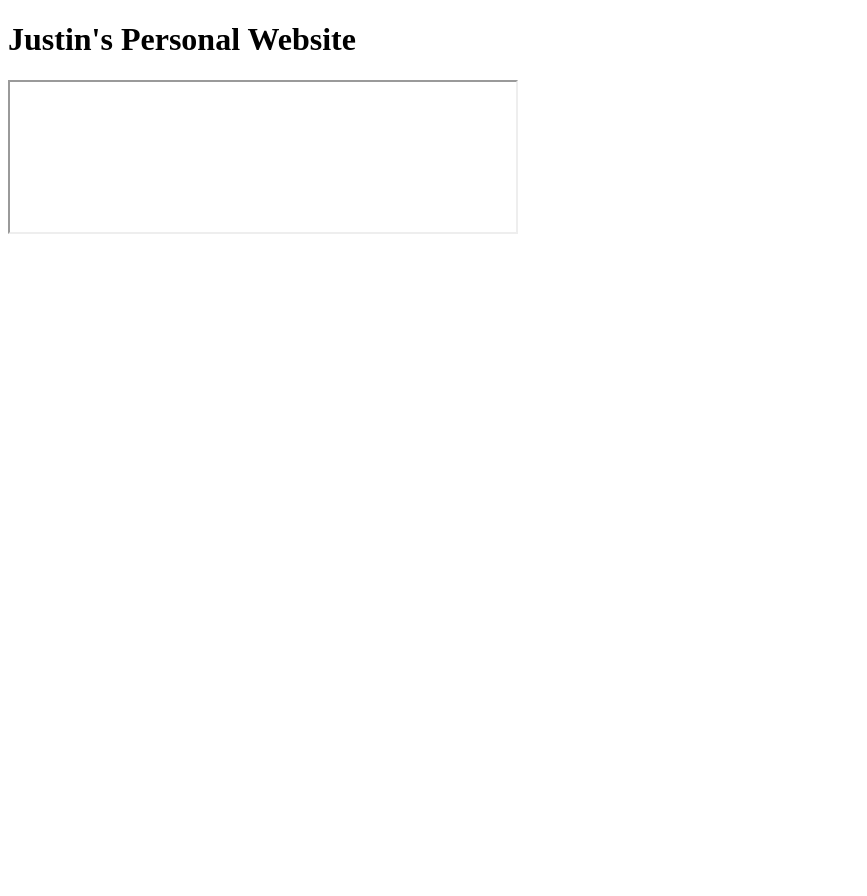
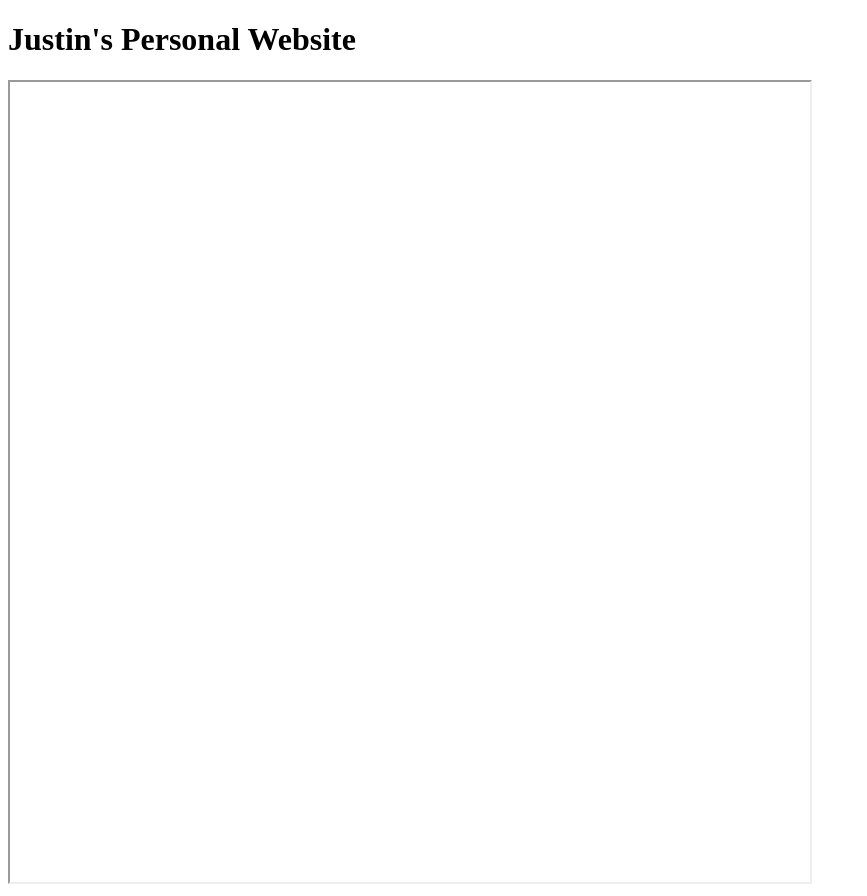
Before and after one commit to JustinLieng/Moyai, a plain HTML site: page index.html in a window 1280 px wide. Shown: the whole page, without its empty margins (0-867 px from the left). Before the commit the page ends 800 px from the top, so only its background shows below. Drawn offline with Linux system fonts and the light colour scheme; some packages are replaced by stand-ins of ours; a script that the page names is missing.

Commit message:
Change the size of Banana Cat

```diff
--- a/index.html
+++ b/index.html
@@ -3,7 +3,7 @@
 <body>
 
     <h1>Justin's Personal Website</h1>
-    <iframe class ="iframe1" src="3D Models/Banana Cat/" width="40%" height="40%"></iframe>
+    <iframe class ="iframe1" src="3D Models/Banana Cat/" width="800" height="800"></iframe>
 
 </body>
 </html>
```
